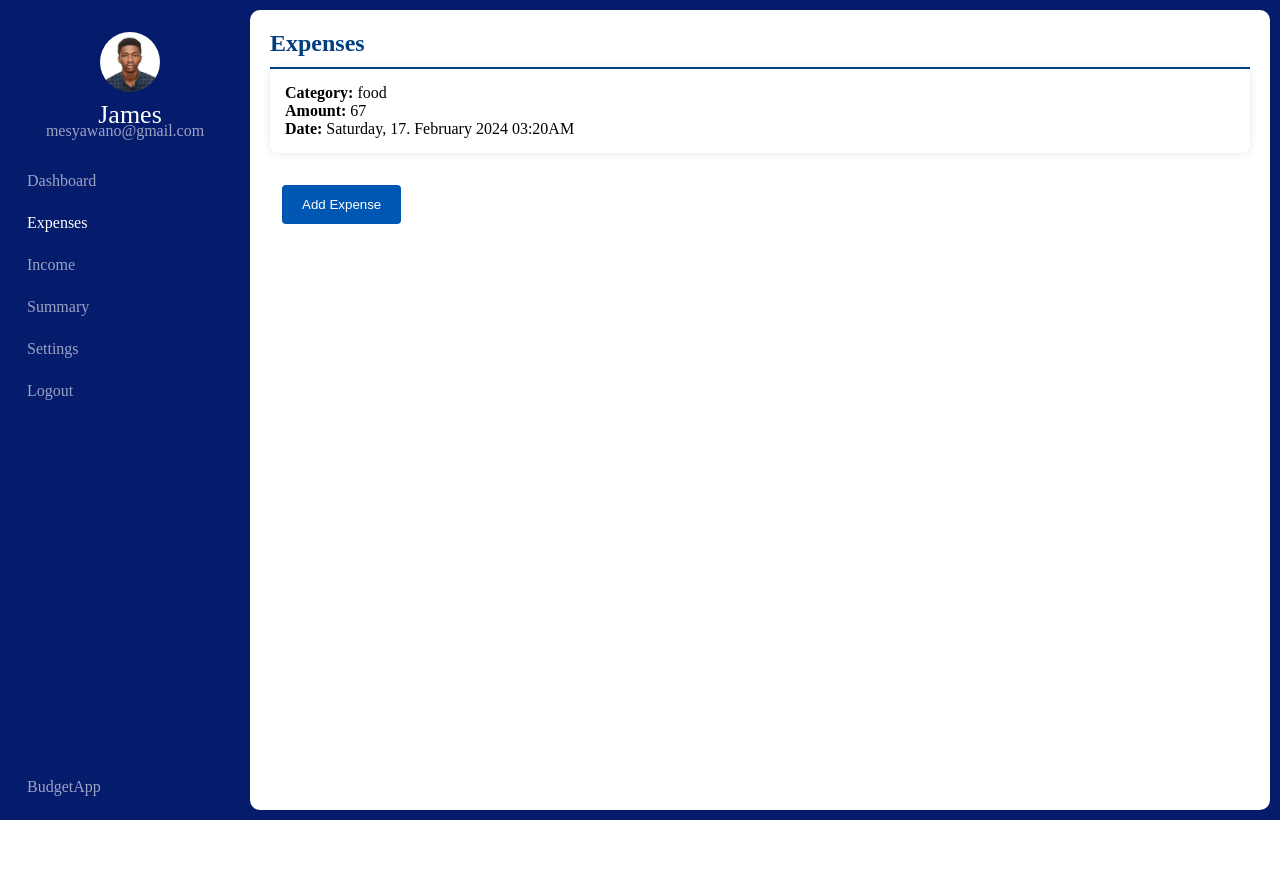
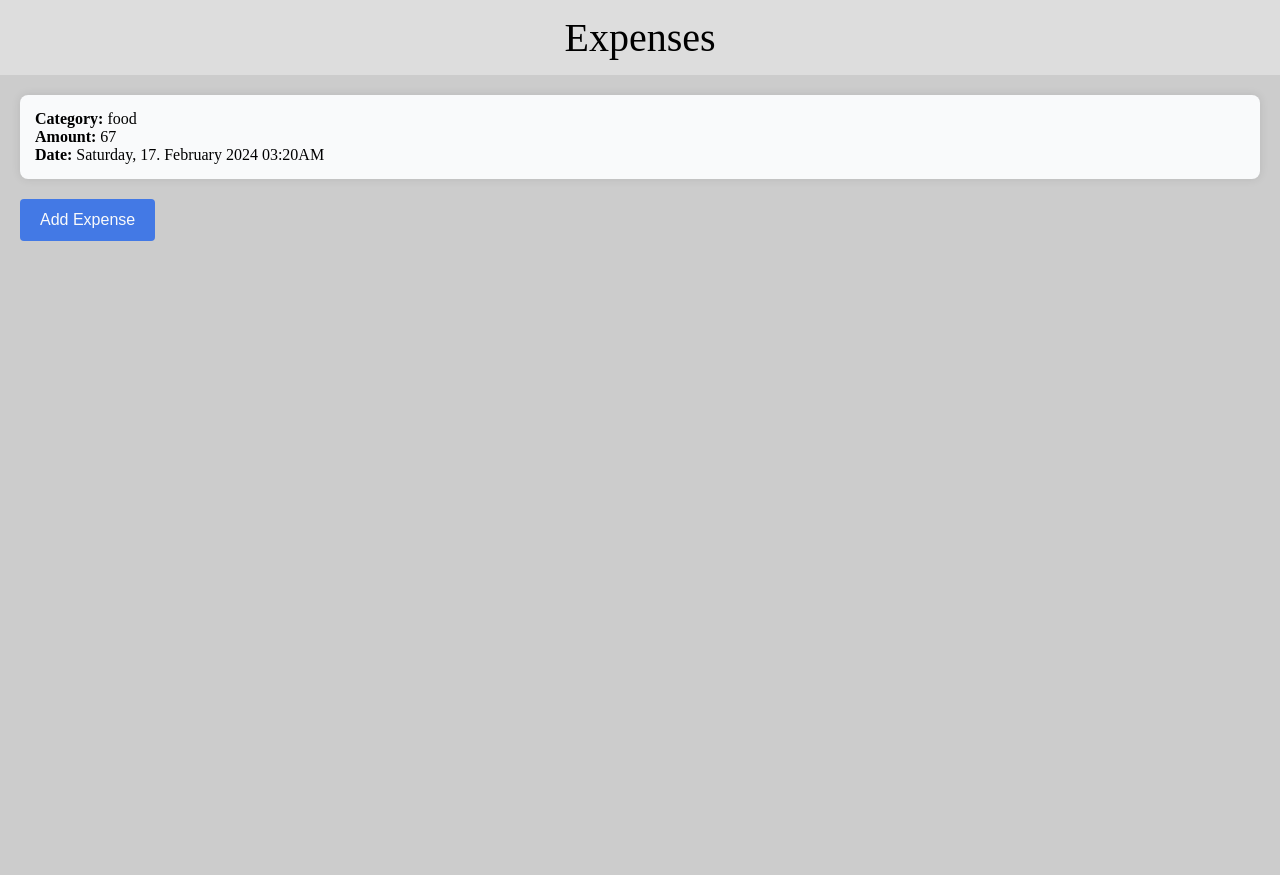
Before and after one commit to BaduDueduMaxwell/BudgetApp, a Flask app: page /expenses/1 in a window 1280 px wide. Before the commit the page ends 820 px from the top, so only its background shows below. Run offline with Flask 3, Linux system fonts and the light colour scheme; data comes from the database, SQL or seed files in the repository.

Commit message:
added responsiveness, refactored code

```diff
--- a/static/css/expenses_style.css
+++ b/static/css/expenses_style.css
@@ -1,3 +1,23 @@
+:root {
+  --fs-sans: "Poppins", sans-serif;
+  --fw-light: 200;
+  --fw-normal: 400;
+  --fw-bold: 600;
+  --fs-300: 0.727rem;
+  --fs-400: 0.9275rem;
+  --fs-500: 1.25rem;
+  --fs-600: 1.625rem;
+  --fs-800: 2rem;
+  --fs-900: 2.5rem;
+  --fs-950: 5.5rem;
+  --clr-violet: hsla(263, 66%, 27%, 1);
+  --clr-black: hsl(240, 96%, 1%);
+  --clr-blue: hsl(220, 76%, 58%);
+  --clr-sea-blue: hsl(216, 75%, 72%);
+  --clr-white: hsl(220, 20%, 98%);
+  --clr-gray: hsl(0, 0%, 80%);
+}
+
 * {
   margin: 0;
   padding: 0;
@@ -5,12 +25,159 @@
   border: none;
   text-decoration: none;
   box-sizing: border-box;
+  font-size: var(--fs-sans);
 }
 
-body {
-  background-color: #051b6b;
+.topnav {
+  overflow: hidden;
+  background-color: var(--clr-blue);
+  position: relative;
 }
-.active{
+
+.topnav #myLinks {
+  display: none;
+}
+
+.topnav a {
+  color: var(--clr-white);
+  padding: 14px 16px;
+  text-decoration: none;
+  font-size: 17px;
+  display: block;
+}
+
+.topnav .logo {
+  font-size: var(--fs-900);
+}
+
+.topnav a.icon {
+  display: block;
+  position: absolute;
+  right: 0;
+  top: 0;
+}
+
+.topnav a:hover {
+  background-color: #ddd;
+  color: black;
+}
+
+.active {
+  background-color: var(--clr-violet);
+  color: white;
+}
+
+.logo {
+  text-align: center;
+  display: flex;
+  justify-content: center;
+}
+
+.logo img {
+  width: 60px;
+  height: 60px;
+  border-radius: 50%;
+  display: flex;
+  justify-content: center;
+  align-items: center;
+  margin-left: 10px;
+}
+
+.user-profile {
+  display: flex;
+  flex-direction: column;
+  font-size: 26px;
+  justify-content: center;
+  align-items: center;
+  color: white;
+}
+
+.fname,
+.email {
+  font-size: var(--fs-300);
+}
+
+.expense__section {
+  min-height: 100vh;
+  background-color: var(--clr-gray);
+  padding: 20px;
+}
+
+ul {
+  list-style: none;
+  padding: 0;
+}
+
+#entries {
+  margin-bottom: 20px;
+  border: 1px solid #bdd7ea;
+  border: 20px;
+  padding: 15px;
+  border-radius: 8px;
+  background-color: var(--clr-white);
+  box-shadow: 0 0 10px rgba(0, 0, 0, 0.1);
+}
+
+button {
+  background-color: var(--clr-blue);
+  color: var(--clr-white);
+  padding: 12px 20px;
+  border: none;
+  border-radius: 4px;
+  cursor: pointer;
+}
+
+button:hover {
+  background-color: var(--clr-blue);
+}
+
+/* CSS for add_expenses.html */
+form {
+  padding: 20px;
+  background-color: var(--clr-gray);
+}
+
+.AE__form {
+  display: block;
+  margin: 20px;
+}
+
+label {
+  display: block;
+  font-size: var(--fs-500);
+  font-weight: var(--fw-bold);
+}
+select,
+input {
+  margin-top: 20px;
+  width: 50%;
+  height: 50px;
+  border: 1px var(--clr-blue) solid;
+  border-radius: 10px;
+  padding-left: 15px;
+}
+
+#btn {
+  margin-left: 25px;
+}
+
+/* Small tablets */
+@media (min-width: 768px) and (max-width: 991px) {
+  .expense__section {
+    display: flex;
+    background-color: yellow;
+  }
+
+  #entries {
+    flex: 1;
+    width: 50%;
+  }
+}
+
+/* body {
+  background-color: var(--clr-violet);
+}
+.active {
   color: white;
 }
 nav {
@@ -22,20 +189,18 @@
   margin-top: 20px;
 }
 
-
 .logo {
   text-align: center;
   display: flex;
   justify-content: center;
 }
 
-
-.logo img{
+.logo img {
   width: 60px;
   height: 60px;
-  border-radius:50%;
+  border-radius: 50%;
   display: flex;
-  justify-content:center;
+  justify-content: center;
   align-items: center;
   margin-left: 10px;
 }
@@ -43,7 +208,7 @@
 .email {
   font-size: 16px;
   margin-left: 0;
-  color: rgb(255, 255, 255,0.6);
+  color: rgb(255, 255, 255, 0.6);
 }
 
 .user-profile {
@@ -57,7 +222,7 @@
 
 a {
   position: relative;
-  color: rgb(255, 255, 255,0.6);
+  color: rgb(255, 255, 255, 0.6);
   font-size: 16px;
   display: block;
   width: 250px;
@@ -71,11 +236,6 @@
   left: -5px;
 }
 
-.applogo {
-  position: fixed;
-  bottom: 0;
-}
-
 .white {
   margin: 10px 10px 10px 250px;
   border-radius: 10px;
@@ -84,20 +244,20 @@
   padding: 20px;
 }
 
-.expenses-list{
+.expenses-list {
   color: black;
 }
 
-.add_item{
+.add_item {
   color: black;
 }
 #entries {
   margin-bottom: 20px;
-  border: 1px solid #bdd7ea; /* Light blue border for entry list */
+  border: 1px solid #bdd7ea;
   border: 20px;
   padding: 15px;
   border-radius: 8px;
-  background-color: #fff;
+  background-color: var(--clr-white);
   box-shadow: 0 0 10px rgba(0, 0, 0, 0.1);
 }
 ul {
@@ -105,8 +265,8 @@
   padding: 0;
 }
 button {
-  background-color: #0056b3; /* Darker blue button color */
-  color: #fff;
+  background-color: var(--clr-blue);
+  color: var(--clr-white);
   padding: 12px 20px;
   border: none;
   border-radius: 4px;
@@ -114,10 +274,21 @@
 }
 
 button:hover {
-  background-color: #004080; /* Darker blue on hover */
+  background-color: var(--clr-blue);
 }
 .title h2 {
-  color: #004080; /* Blue heading color */
-  border-bottom: 2px solid #004080;
+  color: var(--clr-blue);
+  border-bottom: 2px solid var(--clr-blue);
   padding-bottom: 10px;
-}
+} */
+
+/* Mobile mobile phone(like iphone 5)*/
+/* @media (max-width: 320px) {
+  .container {
+    display: flex;
+    flex-direction: column;
+  }
+
+
+
+} */
--- a/templates/expenses.html
+++ b/templates/expenses.html
@@ -1,97 +1,72 @@
 <!DOCTYPE html>
 <html lang="en">
   <head>
-    <meta charset="UTF-8">
-    <meta name="viewport" content="width=device-width, initial-scale=1.0">
+    <meta charset="UTF-8" />
+    <meta name="viewport" content="width=device-width, initial-scale=1.0" />
     <title>Expenses</title>
-    <link rel="stylesheet" href="{{ url_for('static', filename='css/expenses_style.css') }}">
+    <link
+      rel="stylesheet"
+      href="{{ url_for('static', filename='css/expenses_style.css') }}"
+    />
   </head>
   <body>
-  <nav class="nav-bar">
-    <ul>
-        <li>
+    <header>
+      <div class="topnav">
+        <a href="/dashboard/{{user_id}}" class="active logo">Expenses</a>
+        <div id="myLinks">
           <a href="#" class="logo">
             <div class="user-profile">
-                    <img src="{{ url_for('static', filename='images/MyPassportPicture.jpg') }}" alt=""/>
-                    <span class="nav-item">
-                    {{ first_name }}<br>
-                    </span>
+              <img
+                src="{{ url_for('static', filename='images/MyPassportPicture.jpg') }}"
+                alt=""
+              />
+              <span class="fname"> {{ first_name }}<br /> </span>
               <span class="email">{{ user_email }}</span>
             </div>
           </a>
-        </li>
-        <li>
-            <a href="/dashboard/{{id}}">
-                <span class="nav-item menu">
-                    Dashboard
-                </span>
+          <a href="/dashboard/{{id}}"> Dashboard </a>
+
+          <a href="/expenses/{{id}}"> Expenses </a>
+          <a href="/income/{{id}}">Income</a>
+          <a href="/summary/{{id}}">Summary</a>
+          <a href="/setting">Settings</a>
+          <a href="{{ url_for('logout') }}">Logout</a>
+        </div>
+        <a href="javascript:void(0);" class="icon" onclick="navBar()">
+          <i class="fa fa-bars"></i>
         </a>
-        </li>
-        <li>
-            <a href="/expenses/{{id}}">
-                <span class="nav-item active">
-                    Expenses
-                </span>
-            </a>
-        </li>
-        <li>
-            <a href="/income/{{id}}">
-                <span class="nav-item menu">
-                    Income
-                </span>
-            </a>
-        </li>
-        <li>
-            <a href="#">
-                <span class="nav-item menu">
-                    Summary
-                </span>
-            </a>
-        </li>
-        <li>
-            <a href="#">
-                <span class="nav-item menu">
-                    Settings
-                </span>
-            </a>
-        </li>
-        <li>
-            <a href="{{ url_for('logout') }}">
-                <span class="nav-item menu">
-                    Logout
-                </span>
-            </a>
-        </li>
-        <li>
-            <a href="/dashboard" class="applogo">
-                <span class="nav-item">
-                    BudgetApp
-                </span>
-            </a>
-        </li>
-    </ul>
-</nav>
-<section>
-  <div class="white" id="add__section">
-    <div class="title">
-        <h2>Expenses</h2>
       </div>
+    </header>
+    <main>
+      <div class="expense__section" id="add__section">
         <ul>
           {% for entry in entries %}
           <li id="entries">
-        <strong>Category: </strong>{{ entry[2] }} <br>
-        <strong>Amount: </strong>{{ entry[3] }} <br>
-        <strong>Date: </strong>{{ entry[4] }}</li>
+            <strong>Category: </strong>{{ entry[2] }} <br />
+            <strong>Amount: </strong>{{ entry[3] }} <br />
+            <strong>Date: </strong>{{ entry[4] }}
+          </li>
           {% endfor %}
         </ul>
         <a href="/addexpenses/{{id}}">
-        <div class="button-container">
-
-          <button type="submit" class="custom-button">Add Expense</button>
-        </div>
+          <button type="submit">Add Expense</button>
         </a>
       </div>
+    </main>
+    <div class="container">
+      <div class="item"></div>
     </div>
-    </section>
+    <script>
+      // function for navbar
+      const navBar = () => {
+        let x = document.getElementById("myLinks");
+
+        if (x.style.display === "block") {
+          x.style.display = "none";
+        } else {
+          x.style.display = "block";
+        }
+      };
+    </script>
   </body>
 </html>
```
Also changed, not shown: templates/add_expenses.html (+48 -56 lines). Lines whose indentation alone changed are shown as unchanged.
